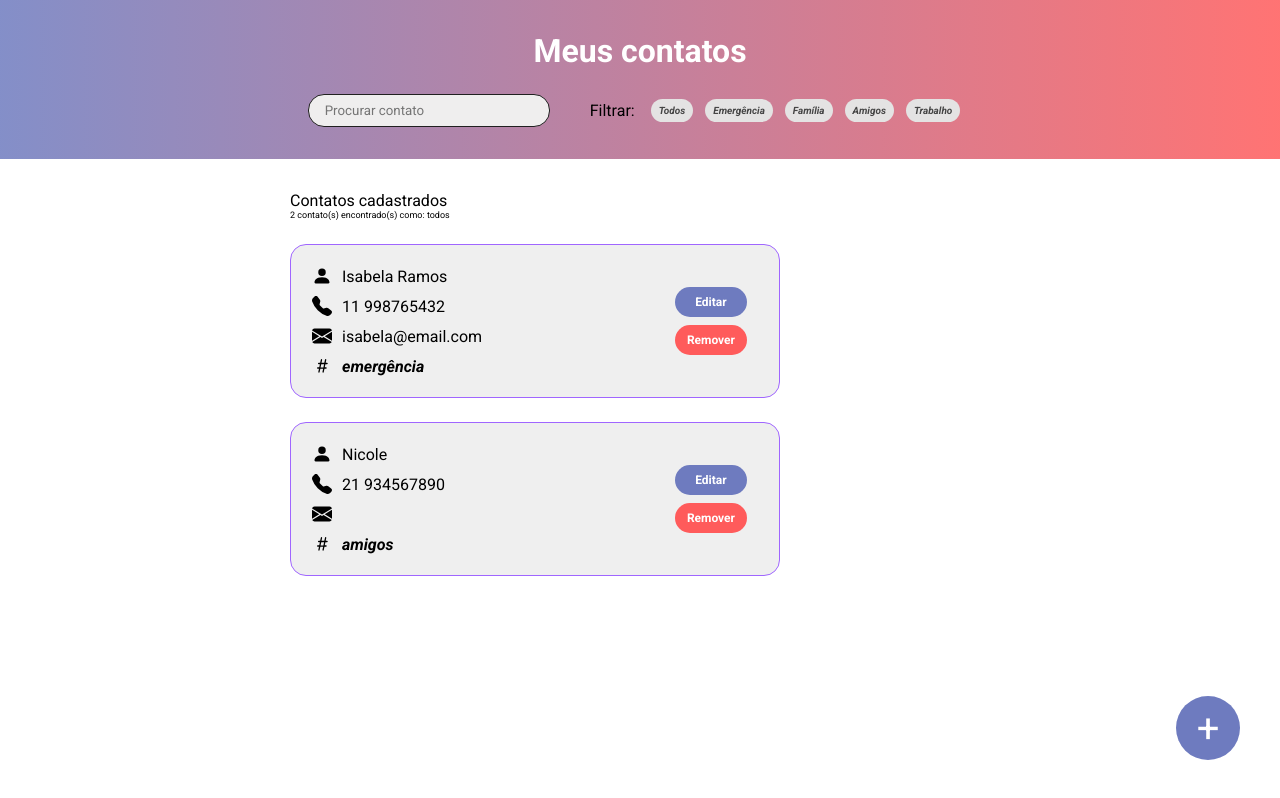
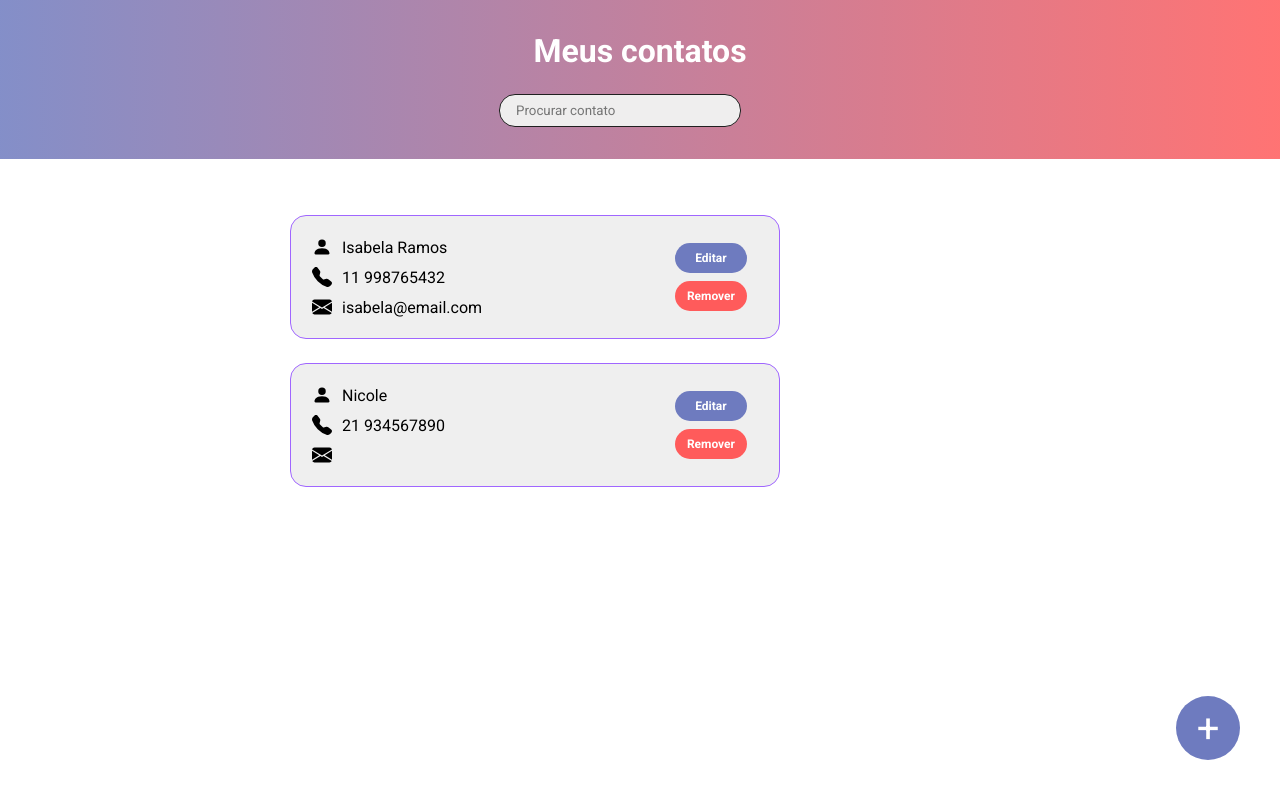
Before and after one commit to isabelaramoss/listacontatos_redux, a React (Create React App) app: page / in a window 1280 px wide. Built offline with nearby package versions, Linux system fonts and the light colour scheme.

Commit message:
alterando filtragem

```diff
--- a/src/components/Contatos/index.tsx
+++ b/src/components/Contatos/index.tsx
@@ -10,7 +10,6 @@ const Contatos = ({
   nome: nomeOriginal,
   tel: telOriginal,
   email: emailOriginal,
-  tag,
   id
 }: Props) => {
   const dispatch = useDispatch()
@@ -47,7 +46,6 @@ const Contatos = ({
         nome,
         tel,
         email,
-        tag,
         id
       })
     )
@@ -55,7 +53,6 @@ const Contatos = ({
   }
 
   return (
-    //fazer aqui um está editando e arrumar display
     <S.Card>
       <div>
         {estaEditando ? (
@@ -86,10 +83,6 @@ const Contatos = ({
                 disabled={!estaEditando}
               />
             </S.InfosContato>
-
-            <S.InfosContato>
-              <S.TagContato>{tag}</S.TagContato>
-            </S.InfosContato>
           </>
         ) : (
           <>
@@ -104,12 +97,6 @@ const Contatos = ({
             <S.InfosContato>
               <S.EmailIcon />
               {emailOriginal}
-            </S.InfosContato>
-            <S.InfosContato>
-              <S.TagContato>
-                <S.TagIcon />
-                {tag}
-              </S.TagContato>
             </S.InfosContato>
           </>
         )}
--- a/src/components/FiltroCard/index.tsx
+++ /dev/null
@@ -1,7 +0,0 @@
-import * as S from './style'
-
-const FiltroCard = () => {
-  return <S.Filtrar>Filtrar:</S.Filtrar>
-}
-
-export default FiltroCard
--- a/src/components/FiltroCard/style.ts
+++ /dev/null
@@ -1,10 +0,0 @@
-import styled from 'styled-components'
-
-export const Filtrar = styled.p`
-  margin-right: 16px;
-
-  @media (max-width: 768px) {
-    display: none;
-    margin: 8px 0;
-  }
-`
--- a/src/components/FiltroTag/index.tsx
+++ /dev/null
@@ -1,14 +0,0 @@
-import * as S from './style'
-
-export type Props = {
-  ativo?: boolean
-  criterio?: 'tag' | 'todos'
-  valor?: string
-  legenda: string
-}
-
-const FiltroTag = ({ ativo, legenda }: Props) => {
-  return <S.TagCard ativo={ativo}>{legenda}</S.TagCard>
-}
-
-export default FiltroTag
--- a/src/components/FiltroTag/style.ts
+++ /dev/null
@@ -1,26 +0,0 @@
-import styled from 'styled-components'
-import { Props } from '.'
-import variaveis from '../../styles/variaveis'
-
-type PropsSemLegenda = Omit<Props, 'legenda'>
-
-export const TagCard = styled.div<PropsSemLegenda>`
-  font-size: 10px;
-  font-style: italic;
-  padding: 6px 8px;
-  background-color: ${(props) =>
-    props.ativo ? `${variaveis.roxo}` : `${variaveis.cinza_claro3}`};
-  color: ${(props) =>
-    props.ativo ? `${variaveis.branco}` : `${variaveis.cinza_escuro}`};
-  margin-right: 12px;
-  border-radius: 16px;
-  border: none;
-  cursor: pointer;
-
-  @media (max-width: 768px) {
-    margin: 8px auto;
-    width: 40%;
-    justify-content: center;
-    display: none;
-  }
-`
--- a/src/containers/Header/index.tsx
+++ b/src/containers/Header/index.tsx
@@ -1,11 +1,8 @@
 import { useDispatch, useSelector } from 'react-redux'
 import { useNavigate } from 'react-router-dom'
-import FiltroCard from '../../components/FiltroCard'
-import FiltroTag from '../../components/FiltroTag'
 import * as S from './style'
 import { RootReducer } from '../../store'
 import { alterarTermo } from '../../store/reducers/filtro'
-import * as enums from '../../util/enums/Contatos'
 
 type Props = {
   mostrarFiltros: boolean
@@ -30,18 +27,17 @@ const Header = ({ mostrarFiltros }: Props) => {
               value={termo}
               onChange={(e) => dispatch(alterarTermo(e.target.value))}
             />
-            <FiltroCard />
-            <FiltroTag legenda="Todos" criterio="todos" />
-            <FiltroTag legenda="Emergência" valor={enums.Tag.EMERGENCIA} />
-            <FiltroTag legenda="Família" />
-            <FiltroTag legenda="Amigos" />
-            <FiltroTag legenda="Trabalho" />
           </S.PesquisaContainer>
         </>
       ) : (
-        <S.BotaoVoltar onClick={() => navigate('/')}>
-          Voltar a contatos salvos
-        </S.BotaoVoltar>
+        <>
+          <div>
+            <S.Titulo>Meus contatos</S.Titulo>
+          </div>
+          <S.BotaoVoltar onClick={() => navigate('/')}>
+            Voltar a contatos salvos
+          </S.BotaoVoltar>
+        </>
       )}
     </S.HeaderContainer>
   )
--- a/src/containers/ListaDeContatos/index.tsx
+++ b/src/containers/ListaDeContatos/index.tsx
@@ -6,62 +6,22 @@ import BotaoAdicionar from '../../components/BotaoAdicionar'
 
 const ListaDeContatos = () => {
   const { itens } = useSelector((state: RootReducer) => state.contatos)
-  const { termo, criterio, valor } = useSelector(
-    (state: RootReducer) => state.filtro
-  )
+  const { termo } = useSelector((state: RootReducer) => state.filtro)
 
   const filtraContatos = () => {
-    let contatosFiltrados = itens
-
-    if (termo !== undefined) {
-      contatosFiltrados = contatosFiltrados.filter(
-        (item) => item.nome.toLowerCase().search(termo.toLowerCase()) >= 0
-      )
-
-      if (criterio === 'tag') {
-        contatosFiltrados = contatosFiltrados.filter(
-          (item) => item.tag === valor
-        )
-      }
-      return contatosFiltrados
-    } else {
-      return itens
-    }
+    return itens.filter(
+      (item) => item.nome.toLowerCase().search(termo.toLowerCase()) >= 0
+    )
   }
 
   const contatos = filtraContatos()
 
-  const exibeResultadoFiltragem = (quantidade: number) => {
-    let mensagem = ''
-
-    const complementacao =
-      termo !== undefined && termo.length > 0 ? `e "${termo}` : ''
-
-    if (criterio === 'todos') {
-      mensagem = `${quantidade} contato(s) encontrado(s) como: todos ${complementacao}`
-    } else {
-      mensagem = `${mensagem} contato(s) encontrado(s) como: ${`${criterio} - ${valor}`}${complementacao}`
-    }
-
-    return mensagem
-  }
-
-  const mensagem = exibeResultadoFiltragem(contatos.length)
-
   return (
     <S.Container>
-      <p>Contatos cadastrados</p>
-      <S.subTitulo>{mensagem}</S.subTitulo>
       <ul>
         {contatos.map((t) => (
           <li key={t.nome}>
-            <Contatos
-              nome={t.nome}
-              tel={t.tel}
-              email={t.email}
-              tag={t.tag}
-              id={t.id}
-            />
+            <Contatos nome={t.nome} tel={t.tel} email={t.email} id={t.id} />
           </li>
         ))}
       </ul>
--- a/src/containers/NovoContatoForm/index.tsx
+++ b/src/containers/NovoContatoForm/index.tsx
@@ -3,15 +3,9 @@ import { useDispatch } from 'react-redux'
 import { useNavigate } from 'react-router-dom'
 import * as S from './style'
 import { BotaoSalvar } from '../../components/Contatos/style'
-import * as enums from '../../util/enums/Contatos'
 import { cadastrarContato } from '../../store/reducers/contatos'
 import Container from '../ListaDeContatos/style'
-import {
-  NomeIcon,
-  TelIcon,
-  EmailIcon,
-  TagIcon
-} from '../../components/Contatos/style'
+import { NomeIcon, TelIcon, EmailIcon } from '../../components/Contatos/style'
 
 const Formulario = () => {
   const dispatch = useDispatch()
@@ -21,7 +15,6 @@ const Formulario = () => {
   const [nome, setNome] = useState('')
   const [tel, setTel] = useState('')
   const [email, setEmail] = useState('')
-  const [tag, setTag] = useState(enums.Tag.TODOS)
 
   const cadastroContato = (e: React.FormEvent<HTMLFormElement>) => {
     e.preventDefault()
@@ -34,8 +27,7 @@ const Formulario = () => {
       cadastrarContato({
         nome,
         tel,
-        email,
-        tag
+        email
       })
     )
     navigate('/')
@@ -74,26 +66,6 @@ const Formulario = () => {
             placeholder="E-mail do contato (opcional)"
           />
         </div>
-        <S.Opcoes>
-          <S.Tags>
-            <TagIcon />
-            <S.TagContainer>
-              {Object.values(enums.Tag).map((tag) => (
-                <S.Opcao key={tag}>
-                  <input
-                    value={tag}
-                    name="tag"
-                    type="radio"
-                    onChange={({ target }) => setTag(target.value as enums.Tag)}
-                    id={tag}
-                    defaultChecked={tag === enums.Tag.TODOS}
-                  />{' '}
-                  <label htmlFor="{tag}">{tag}</label>
-                </S.Opcao>
-              ))}
-            </S.TagContainer>
-          </S.Tags>
-        </S.Opcoes>
         <BotaoSalvar type="submit">Cadastrar</BotaoSalvar>
       </S.Form>
     </Container>
--- a/src/store/reducers/contatos.ts
+++ b/src/store/reducers/contatos.ts
@@ -1,6 +1,5 @@
 import { createSlice, PayloadAction } from '@reduxjs/toolkit'
 import ContatoClasse from '../../models/ContatoClasse'
-import * as enums from '../../util/enums/Contatos'
 
 type ContatoState = {
   itens: ContatoClasse[]
@@ -12,14 +11,12 @@ const initialState: ContatoState = {
       nome: 'Isabela Ramos',
       tel: '11 998765432',
       email: 'isabela@email.com',
-      tag: enums.Tag.EMERGENCIA,
       id: 1
     },
     {
       nome: 'Nicole',
       tel: '21 934567890',
       email: '',
-      tag: enums.Tag.AMIGOS,
       id: 2
     }
   ]
--- a/src/store/reducers/filtro.ts
+++ b/src/store/reducers/filtro.ts
@@ -1,15 +1,11 @@
 import { PayloadAction, createSlice } from '@reduxjs/toolkit'
-import * as enums from '../../util/enums/Contatos'
 
 type FiltroState = {
-  termo?: string
-  criterio: 'tag' | 'todos'
-  valor?: enums.Tag
+  termo: string
 }
 
 const initialState: FiltroState = {
-  termo: '',
-  criterio: 'todos'
+  termo: ''
 }
 
 const filtroSlice = createSlice({
@@ -18,13 +14,9 @@ const filtroSlice = createSlice({
   reducers: {
     alterarTermo: (state, action: PayloadAction<string>) => {
       state.termo = action.payload
-    },
-    alterarFiltro: (state, action: PayloadAction<FiltroState>) => {
-      state.criterio = action.payload.criterio
-      state.valor = action.payload.valor
     }
   }
 })
 
-export const { alterarFiltro, alterarTermo } = filtroSlice.actions
+export const { alterarTermo } = filtroSlice.actions
 export default filtroSlice.reducer
--- a/src/util/enums/Contatos.ts
+++ /dev/null
@@ -1,7 +0,0 @@
-export enum Tag {
-  TODOS = 'todos',
-  EMERGENCIA = 'emergência',
-  FAMILIA = 'família',
-  AMIGOS = 'amigos',
-  TRABALHO = 'trabalho'
-}
```
Also changed, not shown: src/models/ContatoClasse.ts (+1 -11 lines).
